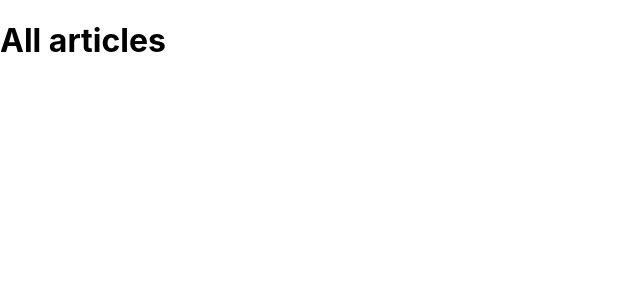
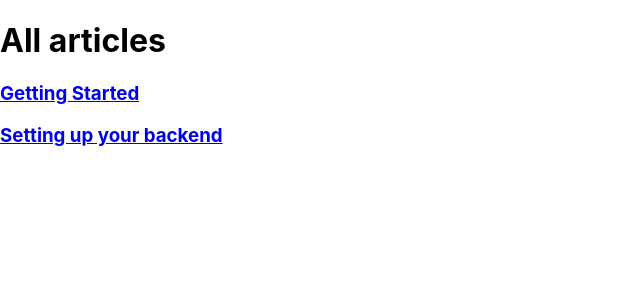
Before and after one commit to Christinekrm02/my-last-blog-app, a React (Create React App) app: page /get-all-articles in a window 1280 px wide. Shown: the top 300 px of the page, without its empty margins (0-640 px from the left). Built offline with nearby package versions, Linux system fonts and the light colour scheme.

Commit message:
Create a list of all articles in ArticlesList and link to respective page

```diff
--- a/src/pages/ArticlePage.jsx
+++ b/src/pages/ArticlePage.jsx
@@ -5,6 +5,8 @@ export default function ArticlePage({ match }) {
   const slug = match.params.slug;
   //grab article by name from articleContent
   const article = articleContent.find(article => article.name === slug);
+  //Add 404 error
+  if (!article) return <h1>Tutorial not found</h1>;
   return (
     <div>
       <h1>{article.title}</h1>
--- a/src/pages/ArticlesList.jsx
+++ b/src/pages/ArticlesList.jsx
@@ -1,9 +1,16 @@
 import React from "react";
+import { Link } from "react-router-dom";
+import articleContent from "./ArticleContent";
 
 export default function ArticleList() {
   return (
     <>
       <h1>All articles </h1>
+      {articleContent.map((article, key) => (
+        <Link key={key} to={`/get-each-article/${article.name}`}>
+          <h3>{article.title}</h3>
+        </Link>
+      ))}
     </>
   );
 }
```
